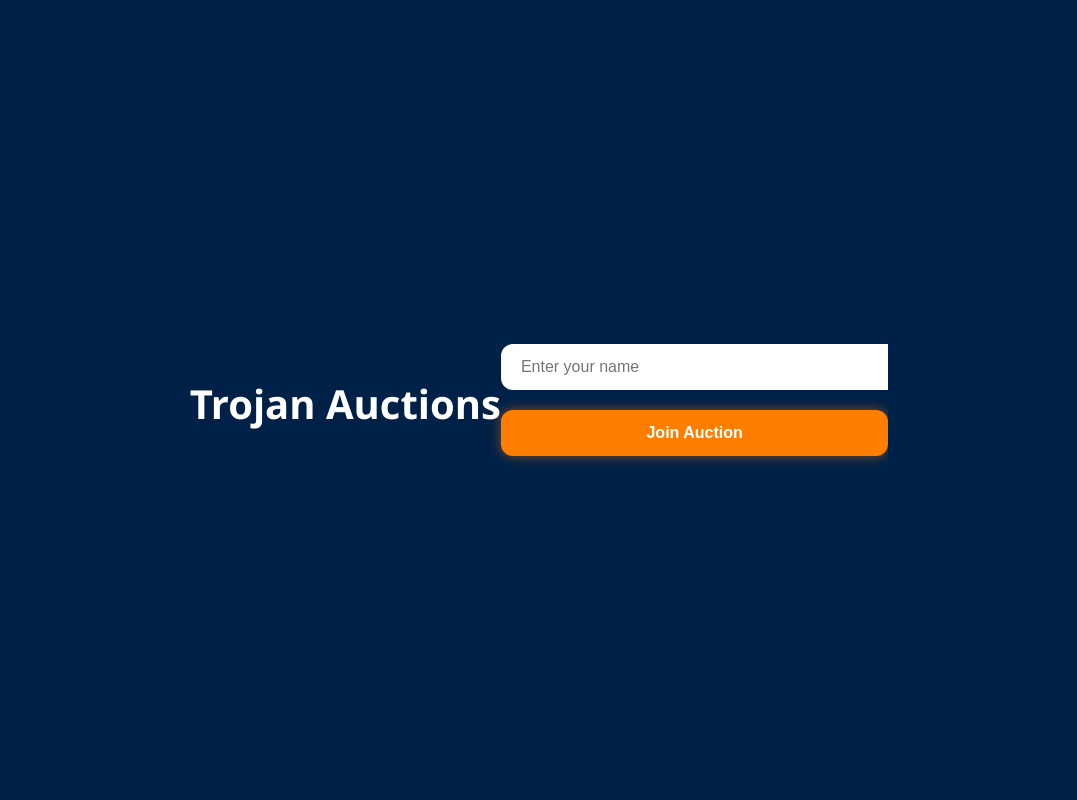
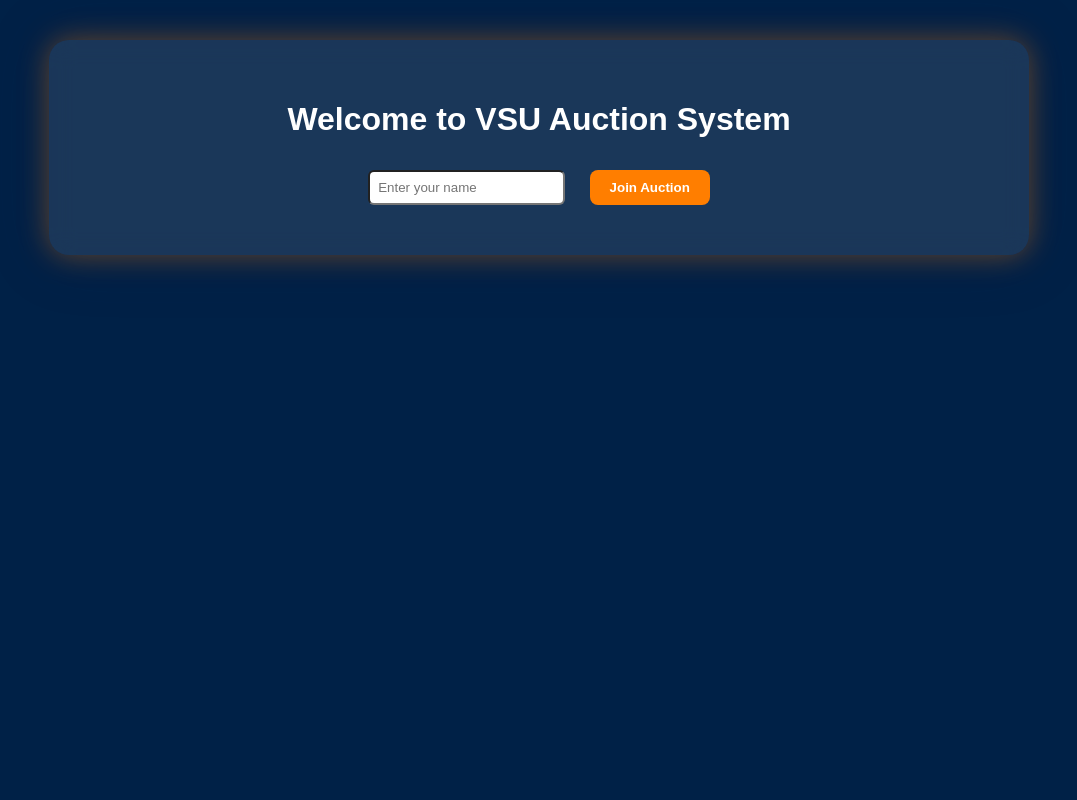
Before and after one commit to donp8on/auction-app, a Flask app: page / in a window 1280 px wide. Shown: the whole page, without its empty margins (101-1178 px from the left). Run offline with Flask 3, Linux system fonts and the light colour scheme; some libraries are stand-ins or nearby versions.

Commit message:
added live user list, wait to join screen, and styled join card

```diff
--- a/app.py
+++ b/app.py
@@ -1,29 +1,32 @@
-import asyncio
+import eventlet
+eventlet.monkey_patch()
+
+from flask import Flask, render_template, request
+from flask_socketio import SocketIO, emit
 import threading
-import json
-from flask import Flask, render_template, request
-from flask_socketio import SocketIO, emit, join_room, leave_room
 
 app = Flask(__name__)
 app.config['SECRET_KEY'] = 'secret!'
 socketio = SocketIO(app, async_mode='eventlet')
 
-host_sid = None
-
 # Auction state
 auction_item = None
 lowest_price = None
-auction_type = None  # 1: First-price, 2: Second-price
+auction_type = None
 auction_duration = 30
+bids = []
 connected_users = {}
-bids = []
+auction_initialized = False
 auction_started = False
+auction_ended = False
 winner_announced = False
-auction_initialized = False
+host_sid = None
+auction_image = None
 
 @app.route('/')
 def index():
-    return render_template('auction.html', item=auction_item or '', min_price=lowest_price or '', auction_type=auction_type or '')
+    return render_template('auction.html')
+
 
 @socketio.on('join')
 def handle_join(data):
@@ -32,116 +35,113 @@ def handle_join(data):
     sid = request.sid
     connected_users[sid] = username
 
-    # First user becomes host
     if host_sid is None:
         host_sid = sid
+        print(f"[HOST CONNECTED] {username}")
 
-    emit('user_list', list(connected_users.values()), broadcast=True)
+    emit('you_are_host', {'isHost': sid == host_sid}, to=sid)
+    emit('user_list', {
+        'users': connected_users,
+        'host_sid': host_sid
+    }, broadcast=True)
 
     if auction_initialized:
         emit('auction_info', {
             'item': auction_item,
             'min_price': lowest_price,
             'type': auction_type,
-            'duration': auction_duration
-        })
+            'duration': auction_duration,
+            'image': auction_image
+        }, to=sid)
+
 
 @socketio.on('initialize_auction')
 def initialize_auction(data):
-    global auction_item, lowest_price, auction_type, auction_initialized
-    if not auction_initialized:
-        auction_item = data['item']
-        lowest_price = data['min_price']
-        auction_type = data['type']
-        auction_initialized = True
-        emit('auction_info', {
-            'item': auction_item,
-            'min_price': lowest_price,
-            'type': auction_type,
-            'duration': auction_duration
-        }, broadcast=True)
+    global auction_item, lowest_price, auction_type, auction_initialized, auction_image
+    if request.sid != host_sid:
+        return
+    auction_item = data['item']
+    lowest_price = data['min_price']
+    auction_type = data['type']
+    auction_image = data.get('image')
 
-@socketio.on('place_bid')
-def handle_bid(data):
-    global bids
-    if auction_ended or request.sid == host_sid:
-        return  # Host can't bid
-    bid_amount = data['bid']
-    username = connected_users[request.sid]
-    bids.append({'user': username, 'bid': bid_amount})
-    emit('new_bid', {'user': username, 'bid': bid_amount}, broadcast=True)
+    auction_initialized = True
+    socketio.emit('auction_info', {
+        'item': auction_item,
+        'min_price': lowest_price,
+        'type': auction_type,
+        'duration': auction_duration,
+        'image': auction_image
+    })
 
-
-@socketio.on('disconnect')
-def handle_disconnect():
-    if request.sid in connected_users:
-        del connected_users[request.sid]
-        emit('user_list', list(connected_users.values()), broadcast=True)
-
-def countdown_and_announce():
-    global winner_announced
-    socketio.sleep(auction_duration)
-    if not bids:
-        socketio.emit('winner', {'message': 'Auction ended. No bids placed.'})
-        return
-    sorted_bids = sorted(bids, key=lambda x: x['bid'], reverse=True)
-    winner = sorted_bids[0]
-    if auction_type == 1:
-        amount = winner['bid']
-    else:
-        amount = sorted_bids[1]['bid'] if len(sorted_bids) > 1 else lowest_price
-    message = f"{winner['user']} won the auction with a bid of ${amount}!"
-    socketio.emit('winner', {'message': message})
-    winner_announced = True
 
 @socketio.on('start_auction')
 def start_auction():
     global auction_started, bids, winner_announced, auction_ended
     if request.sid != host_sid:
-        return  # Only host can start
-    if not auction_started:
-        auction_started = True
-        bids = []
-        winner_announced = False
-        auction_ended = False
-        socketio.emit('auction_started')
-        thread = threading.Thread(target=countdown_and_announce)
-        thread.start()
+        return
+    auction_started = True
+    auction_ended = False
+    winner_announced = False
+    bids = []
+    socketio.emit('auction_started')
+    thread = threading.Thread(target=countdown_and_announce)
+    thread.start()
+
+
+@socketio.on('place_bid')
+def handle_bid(data):
+    sid = request.sid
+    if auction_ended or sid == host_sid:
+        return
+    bid_amount = float(data['bid'])
+    username = connected_users.get(sid, f"User-{sid[:5]}")
+    bids.append({'user': username, 'bid': bid_amount})
+    socketio.emit('new_bid', {'user': username, 'bid': bid_amount})
+
+
+@socketio.on('end_auction')
+def end_auction():
+    if request.sid == host_sid and not auction_ended:
+        announce_winner()
+
+
+@socketio.on('disconnect')
+def handle_disconnect():
+    sid = request.sid
+    if sid in connected_users:
+        del connected_users[sid]
+        socketio.emit('user_list', {
+            'users': connected_users,
+            'host_sid': host_sid
+        }, broadcast=True)
 
 
 def announce_winner():
     global winner_announced, auction_ended
     if not bids:
         socketio.emit('winner', {'message': 'Auction ended. No bids were placed.'})
+        auction_ended = True
         winner_announced = True
-        auction_ended = True
         return
 
-    # Sort by bid amount descending
     sorted_bids = sorted(bids, key=lambda x: x['bid'], reverse=True)
     winner = sorted_bids[0]
-
-    if auction_type == 1:
-        amount = winner['bid']  # First-price auction
-    else:
-        amount = sorted_bids[1]['bid'] if len(sorted_bids) > 1 else lowest_price
+    amount = winner['bid'] if auction_type == 1 else (
+        sorted_bids[1]['bid'] if len(sorted_bids) > 1 else lowest_price
+    )
 
     message = f"{winner['user']} won the auction with a bid of ${amount}!"
-    socketio.emit('winner', {'message': message})  # 👈 Broadcast to all users
-
-    print(message)  # Optional: log to server console
+    socketio.emit('winner', {'message': message})
+    auction_ended = True
     winner_announced = True
-    auction_ended = True
 
 
-
-@socketio.on('end_auction')
-def end_auction():
-    global auction_ended
-    if request.sid != host_sid:
-        return  # Only host can end
+def countdown_and_announce():
+    socketio.sleep(auction_duration)
     if not auction_ended:
         announce_winner()
 
+
 if __name__ == '__main__':
-    socketio.run(app, host='0.0.0.0', port=5000)
+    socketio.run(app, host='127.0.0.1', port=5050)
--- a/templates/auction.html
+++ b/templates/auction.html
@@ -4,28 +4,65 @@
   <title>Trojan Auctions</title>
   <script src="https://cdn.socket.io/4.6.1/socket.io.min.js"></script>
   <script src="https://cdn.jsdelivr.net/npm/canvas-confetti@1.6.0/dist/confetti.browser.min.js"></script>
-
   <style>
-    body { font-family: Arial; padding: 2em; background-color: #f9f9f9; }
-    h1 { color: rgb(220, 140, 20); }
-    #log { border: 1px solid #ccc; padding: 1em; height: 300px; overflow-y: scroll; background: #fff; margin-top: 1em; }
-    input, button { margin: 5px 0; padding: 8px; }
-
-    /* --- Global Reset --- */
-    body, html {
+    body {
+      background-color: #002147;
+      font-family: Arial, sans-serif;
+      color: white;
+      padding: 40px;
+      text-align: center;
       margin: 0;
-      padding: 0;
-      font-family: 'Segoe UI', Tahoma, Geneva, Verdana, sans-serif;
-      background-color: #002147; /* Deep Navy */
+    }
+    .hidden { display: none; }
+    button {
+      padding: 10px 20px;
+      margin: 10px;
+      font-weight: bold;
+      background-color: #ff7e00;
       color: white;
-      height: 100vh;
-      display: flex;
-      justify-content: center;
-      align-items: center;
-      overflow: hidden;
+      border: none;
+      border-radius: 8px;
+      cursor: pointer;
+    }
+    input {
+      padding: 8px;
+      margin: 10px;
+      border-radius: 6px;
+    }
+    #log {
+      background: white;
+      color: black;
+      max-height: 200px;
+      overflow-y: auto;
+      padding: 10px;
+      border-radius: 8px;
+      margin-top: 20px;
+    }
+    /* Fade slide animation */
+    @keyframes fadeSlideIn {
+      from {
+        opacity: 0;
+        transform: translateY(20px);
+      }
+      to {
+        opacity: 1;
+        transform: translateY(0);
+      }
     }
 
-    /* --- Card Container --- */
+    .fade-slide {
+      animation: fadeSlideIn 0.6s ease forwards;
+    }
+
+    #lobby h2 {
+      font-size: 2rem;
+      color: #ffcc00;
+    }
+    #lobbyUserList li {
+      margin: 8px 0;
+      font-size: 1.1rem;
+    }
+
     .card {
       background: rgba(255, 255, 255, 0.1);
       box-shadow: 0 0 30px rgba(255, 126, 0, 0.4), 0 0 60px rgba(0, 33, 71, 0.3);
@@ -33,10 +70,16 @@
       backdrop-filter: blur(12px);
       padding: 40px;
       width: 90%;
-      max-width: 600px;
+      max-width: 900px;
       animation: fadeInLift 1.5s ease;
       transform-style: preserve-3d;
       transform: perspective(1000px) rotateX(0deg) rotateY(0deg);
+    }
+
+    .card-wrapper {
+      display: flex;
+      justify-content: center;
+      align-items: center;
     }
 
     /* --- Animation --- */
@@ -50,282 +93,203 @@
         opacity: 1;
       }
     }
-
-    h1, h2, h3 {
-      font-size: 2.5rem;
-      font-weight: bold;
-      color: #fff;
-      text-align: center;
-      margin-bottom: 20px;
-    }
-
-    input, button {
-      margin: 10px 0;
-      padding: 14px 20px;
-      font-size: 16px;
-      border-radius: 12px;
-      border: none;
-      width: 100%;
-    }
-
-    input[type="number"], input[type="text"], input[type="file"] {
-      background: #fff;
-      color: #222;
-    }
-
-    button {
-      background-color: #ff7e00;
-      color: white;
-      font-weight: bold;
-      box-shadow: 0 0 12px rgba(255, 126, 0, 0.5);
-      cursor: pointer;
-    }
-
-    button:hover {
-      background-color: #002147;
-      color: #ff7e00;
-    }
-
-    /* --- Auction Area --- */
-    #auctionArea {
-      background-color: rgba(255, 255, 255, 0.2);
-      padding: 40px;
-      border-radius: 20px;
-      max-width: 600px;
-      margin: 0 auto;
-      box-shadow: 0 0 40px rgba(255, 165, 0, 0.5);
-      backdrop-filter: blur(8px);
-    }
-
-    #auctionArea p {
-      font-size: 1.2rem;
-      margin: 12px 0;
-    }
-
-    #auctionArea input, #auctionArea button {
-      padding: 14px 18px;
-      font-size: 17px;
-      margin-top: 10px;
-      width: 100%;
-    }
-
-    #waiting-screen {
-      text-align: center;
-      font-size: 1.5rem;
-      color: #fff;
-    }
-  </style>
-  <style>
-    #initAuction, #endAuctionBtn, #startAuctionBtn {
-      display: none;
-    }
   </style>
 </head>
 <body>
-  <h1>Trojan Auctions</h1>
+  <!-- Lobby Music-->
+  <audio id="lobbyMusic" loop>
+    <source src="" type="audio/mpeg">
+    Your browser does not support the audio element.
+  </audio>
 
   <!-- Join Section -->
-  <div>
-    <input type="text" id="username" placeholder="Enter your name" />
-    <button onclick="joinAuction()">Join Auction</button>
+  <div class="card-wrapper">
+    <div class="card" id="joinSection">
+      <h1>Welcome to VSU Auction System</h1>
+      <input type="text" id="username" placeholder="Enter your name" />
+      <button onclick="joinAuction()">Join Auction</button>
+    </div>
   </div>
 
-  <!-- Initialize Auction Form (first user only) -->
-  <div id="initAuction" style="display:none; margin-top:20px;">
-    <h3>Initialize Auction (First User Only)</h3>
+  <!-- Host Controls -->
+  <div id="initAuction" class="hidden">
+    <h3>Initialize Auction</h3>
     Item: <input type="text" id="item"><br>
     Min Price: <input type="number" id="min_price"><br>
     Type (1=First, 2=Second): <input type="number" id="type"><br>
-    <button onclick="initAuction()">Initialize Auction</button>
+    Image URL: <input type="text" id="itemImageUrl"><br>
+    <button onclick="initAuction()">Initialize</button>
   </div>
 
-  <!-- Auction Bidding Interface -->
-  <div id="auctionArea" style="display:none; margin-top:20px;">
+  <!-- Usernsame Display -->
+  <div id="usernameDisplay" style="
+    position: absolute;
+    top: 20px;
+    right: 30px;
+    background: rgba(255,255,255,0.1);
+    padding: 10px 16px;
+    border-radius: 12px;
+    font-weight: bold;
+    font-size: 16px;
+    box-shadow: 0 0 12px rgba(0,0,0,0.2);
+    color: #ffcc00;
+    display: none;">
+    👤 You are: <span id="usernameLabel"></span>
+  </div>
+
+
+  <div id="lobby" class="hidden">
+    <h2>🟢 Waiting for Host to Start Auction</h2>
+    <p>Users Joined:</p>
+    <ul id="lobbyUserList" style="list-style: none; padding: 0;"></ul>
+    <p style="font-style: italic; color: #ccc;">Get ready...</p>
+  </div>
+
+  <div id="auctionArea" class="hidden">
     <p><strong>Item:</strong> <span id="itemName"></span></p>
-    <p><strong>Minimum Price:</strong> $<span id="minPrice"></span></p>
-    <p><strong>Auction Type:</strong> <span id="auctionType"></span></p>
+    <img id="itemImage" src="" alt="Item image" style="max-width: 300px; margin: 20px auto; display: none; border-radius: 12px; box-shadow: 0 0 10px rgba(0,0,0,0.3);" />
+    <p><strong>Min Price:</strong> $<span id="minPrice"></span></p>
+    <p><strong>Type:</strong> <span id="auctionType"></span></p>
     <p><strong>Users:</strong> <span id="users"></span></p>
     <p><strong>Time Remaining:</strong> <span id="timer">--</span></p>
-    <input type="number" id="bidAmount" placeholder="Your Bid" />
-    <button onclick="placeBid()">Place Bid</button>
-    <button id="startAuctionBtn" onclick="startAuction()">Start Auction</button>
-    <button id="endAuctionBtn" onclick="endAuction()">End Auction</button>
+
+    <input id="bidAmount" type="number" placeholder="Your Bid" class="hidden" />
+    <button onclick="placeBid()" id="bidButton" class="hidden">Place Bid</button>
+
+    <button id="startAuctionBtn" onclick="startAuction()" class="hidden">Start Auction</button>
+    <button id="endAuctionBtn" onclick="endAuction()" class="hidden">End Auction</button>
+
     <div id="log"></div>
   </div>
 
-  <div id="newAuctionArea" style="display:none; margin-top: 20px;">
-    <h3>🔁 Start a New Auction</h3>
-    Item: <input type="text" id="newItem"><br>
-    Min Price: <input type="number" id="newMinPrice"><br>
-    Type (1=First, 2=Second): <input type="number" id="newType"><br>
-    <button onclick="startNewAuction()">Start New Auction</button>
-  </div>
-
   <script>
-    let socket = io();
-    let username = "";
-    let auctionInitialized = false;
-    let isFirstUser = false;
-    let isHost = false; // Track if the user is the host
+    const socket = io();
+    let username = '';
+    let isHost = false;
+    let countdownInterval;
 
     function joinAuction() {
-      if (!username) {
-        username = document.getElementById('username').value;
-        if (!username) return alert("Enter your name first!");
-        socket.emit('join', { username });
-
-        // Assume first user is host (temporarily)
-        isHost = true;
-        document.getElementById('initAuction').style.display = 'block';
-        document.getElementById('startAuctionBtn').style.display = 'inline-block';
-        document.getElementById('endAuctionBtn').style.display = 'inline-block';
-      } else {
-        isHost = false;
-        document.getElementById('bidAmount').style.display = 'inline-block';
-        document.querySelector("button[onclick='placeBid()']").style.display = 'inline-block';
-      }
-      document.getElementById('auctionArea').style.display = 'block';
+      username = document.getElementById("username").value;
+      if (!username) return alert("Please enter your name first.");
+      socket.emit("join", { username });
+      document.getElementById('usernameLabel').textContent = username;
+      document.getElementById('usernameDisplay').style.display = 'block';
+      document.getElementById("joinSection").style.display = "none";
     }
 
+    socket.on("you_are_host", function(data) {
+      isHost = data.isHost;
+      //document.getElementById("auctionArea").classList.remove("hidden");
+
+      if (isHost) {
+        // Host: show init + controls
+        document.getElementById("initAuction").classList.remove("hidden");
+        document.getElementById("auctionArea").classList.remove("hidden");
+        document.getElementById("startAuctionBtn").classList.remove("hidden");
+        document.getElementById("endAuctionBtn").classList.remove("hidden");
+        log("🛡️ You are the host.");
+      } else {
+        // Bidder: show only lobby
+        document.getElementById("lobby").classList.remove("hidden");
+        log("⏳ You are a bidder. Waiting for host to start the auction...");
+      }
+    });
+
+    socket.on("user_list", function(data) {
+      const lobbyList = document.getElementById("lobbyUserList");
+      lobbyList.innerHTML = '';
+
+      Object.entries(data.users).forEach(([sid, name]) => {
+        const li = document.createElement('li');
+        li.textContent = sid === data.host_sid ? `${name} 🛡️ (Host)` : name;
+        lobbyList.appendChild(li);
+      });
+
+      document.getElementById("users").innerText = Object.values(data.users).join(', ');
+    });
 
 
+    socket.on("auction_info", function(info) {
+      document.getElementById("itemName").innerText = info.item;
+      document.getElementById("minPrice").innerText = info.min_price;
+      document.getElementById("auctionType").innerText = info.type == 1 ? "First-Price" : "Second-Price";
+
+      if (info.image) {
+        const img = document.getElementById("itemImage");
+        img.src = info.image;
+        img.style.display = "block";
+      }
+    });
+
+    socket.on("auction_started", function() {
+      log("⏳ Auction started! You may now place your bids.");
+
+      document.getElementById("lobby").classList.add("hidden");
+      document.getElementById("auctionArea").classList.remove("hidden");
+      document.getElementById("auctionArea").classList.add("fade-slide");
+
+      startCountdown(30);
+      if (!isHost) {
+        document.getElementById("bidAmount").classList.remove("hidden");
+        document.getElementById("bidButton").classList.remove("hidden");
+      }
+    });
+
+    socket.on("new_bid", function(data) {
+      log(`${data.user} placed a bid: $${data.bid}`);
+    });
+
+    socket.on("winner", function(data) {
+      clearInterval(countdownInterval);
+      document.getElementById("timer").textContent = "Auction Ended";
+      log(`🏆 ${data.message}`);
+      confetti({ particleCount: 200, spread: 100, origin: { y: 0.6 } });
+    });
 
     function initAuction() {
-      const item = document.getElementById('item').value;
-      const min_price = parseFloat(document.getElementById('min_price').value);
-      const type = parseInt(document.getElementById('type').value);
-      if (!item || isNaN(min_price) || isNaN(type)) return alert("Please fill all auction details.");
-      socket.emit('initialize_auction', { item, min_price, type });
-      document.getElementById('initAuction').style.display = 'none';
+      const item = document.getElementById("item").value;
+      const min_price = parseFloat(document.getElementById("min_price").value);
+      const type = parseInt(document.getElementById("type").value);
+      const image = document.getElementById("itemImageUrl").value;
+
+      if (!item || isNaN(min_price) || isNaN(type)) return alert("Fill all fields");
+      socket.emit("initialize_auction", { item, min_price, type, image});
+      document.getElementById("initAuction").classList.add("hidden");
     }
 
     function startAuction() {
-      socket.emit('start_auction');
+      socket.emit("start_auction");
+    }
+
+    function endAuction() {
+      if (confirm("End the auction now?")) {
+        socket.emit("end_auction");
+        log("🚨 Auction ended by host.");
+      }
     }
 
     function placeBid() {
-      const bid = parseFloat(document.getElementById('bidAmount').value);
+      const bid = parseFloat(document.getElementById("bidAmount").value);
       if (!isNaN(bid)) {
-        socket.emit('place_bid', { bid });
+        socket.emit("place_bid", { bid });
       }
     }
 
-    socket.on('user_list', function(users) {
-      document.getElementById('users').innerText = users.join(', ');
-    });
-
-    socket.on('auction_info', function(info) {
-      auctionInitialized = true;
-      document.getElementById('itemName').textContent = info.item;
-      document.getElementById('minPrice').textContent = info.min_price;
-      document.getElementById('auctionType').textContent = info.type == 1 ? 'First-Price' : 'Second-Price';
-      document.getElementById('auctionArea').style.display = 'block';
-      document.getElementById('initAuction').style.display = 'none';
-      log(`Auction Initialized: ${info.item} (min $${info.min_price})`);
-    });
-
-    socket.on('new_bid', function(data) {
-      log(`${data.user} placed a bid: $${data.bid}`);
-    });
-
-    socket.on('winner', function (data) {
-      clearInterval(countdownInterval);
-      document.getElementById("countdownText").textContent = "Auction Ended";
-      log(`🏆 ${data.message}`);
-
-      // 🎉 Trigger confetti
-      confetti({
-        particleCount: 150,
-        spread: 100,
-        origin: { y: 0.6 }
-      });
-
-      // Show start new auction for host
-      if (isHost) {
-        document.getElementById("newAuctionArea").style.display = "block";
-        document.getElementById("startAuctionBtn").style.display = "none";
-      }
-    });
-
-
-    socket.on('auction_started', function() {
-      log('⏳ Auction started! You may now place your bids.');
-      startCountdown(30);
-    });
-
-    function log(message) {
-      const el = document.getElementById('log');
-      el.innerHTML += `<div>${message}</div>`;
-      el.scrollTop = el.scrollHeight;
-    }
-
-    let countdownInterval;
-    let remainingTime = 0;
-
     function startCountdown(duration) {
-      clearInterval(countdownInterval);
-      remainingTime = duration;
-      document.getElementById("timer").textContent = `${remainingTime}s`;
-
+      let remaining = duration;
+      document.getElementById("timer").textContent = `${remaining}s`;
       countdownInterval = setInterval(() => {
-        remainingTime--;
-        if (remainingTime >= 0) {
-          document.getElementById("timer").textContent = `${remainingTime}s`;
-        } else {
-          clearInterval(countdownInterval);
-          document.getElementById("timer").textContent = "Auction Ended";
-        }
+        remaining--;
+        document.getElementById("timer").textContent = remaining > 0 ? `${remaining}s` : "Auction Ended";
+        if (remaining <= 0) clearInterval(countdownInterval);
       }, 1000);
     }
 
-
-    function endAuction() {
-      socket.emit('end_auction');
-      log("🚨 Auction manually ended by user.");
+    function log(msg) {
+      const el = document.getElementById("log");
+      el.innerHTML += `<div>${msg}</div>`;
+      el.scrollTop = el.scrollHeight;
     }
-
-
-
-    function endAuction() {
-      const confirmEnd = confirm("Are you sure you want to end the auction early?");
-      if (confirmEnd) {
-        socket.emit('end_auction');
-        log("🚨 Auction manually ended by the host.");
-      }
-    }
-
-    function startNewAuction() {
-      const item = document.getElementById("newItem").value;
-      const min_price = parseFloat(document.getElementById("newMinPrice").value);
-      const type = parseInt(document.getElementById("newType").value);
-
-      if (!item || isNaN(min_price) || isNaN(type)) {
-        alert("Please fill out all new auction details.");
-        return;
-      }
-
-      socket.emit('initialize_auction', { item, min_price, type });
-      document.getElementById("newAuctionArea").style.display = "none";
-      log(`🎯 New auction initialized: ${item} ($${min_price})`);
-    }
-
-
-    socket.on('auction_ended', function() {
-      log("🚨 Auction has ended. You can start a new auction.");
-      document.getElementById("newAuctionArea").style.display = "block";
-      document.getElementById("auctionArea").style.display = "none";
-    });
-
-
   </script>
-
-  <div id="newAuctionArea" style="display:none; margin-top: 20px;">
-    <h3>🔁 Start a New Auction</h3>
-    Item: <input type="text" id="newItem"><br>
-    Min Price: <input type="number" id="newMinPrice"><br>
-    Type (1=First, 2=Second): <input type="number" id="newType"><br>
-    <button onclick="startNewAuction()">Start New Auction</button>
-  </div>
 </body>
 </html>
-<!-- End of auction.html -->
```
